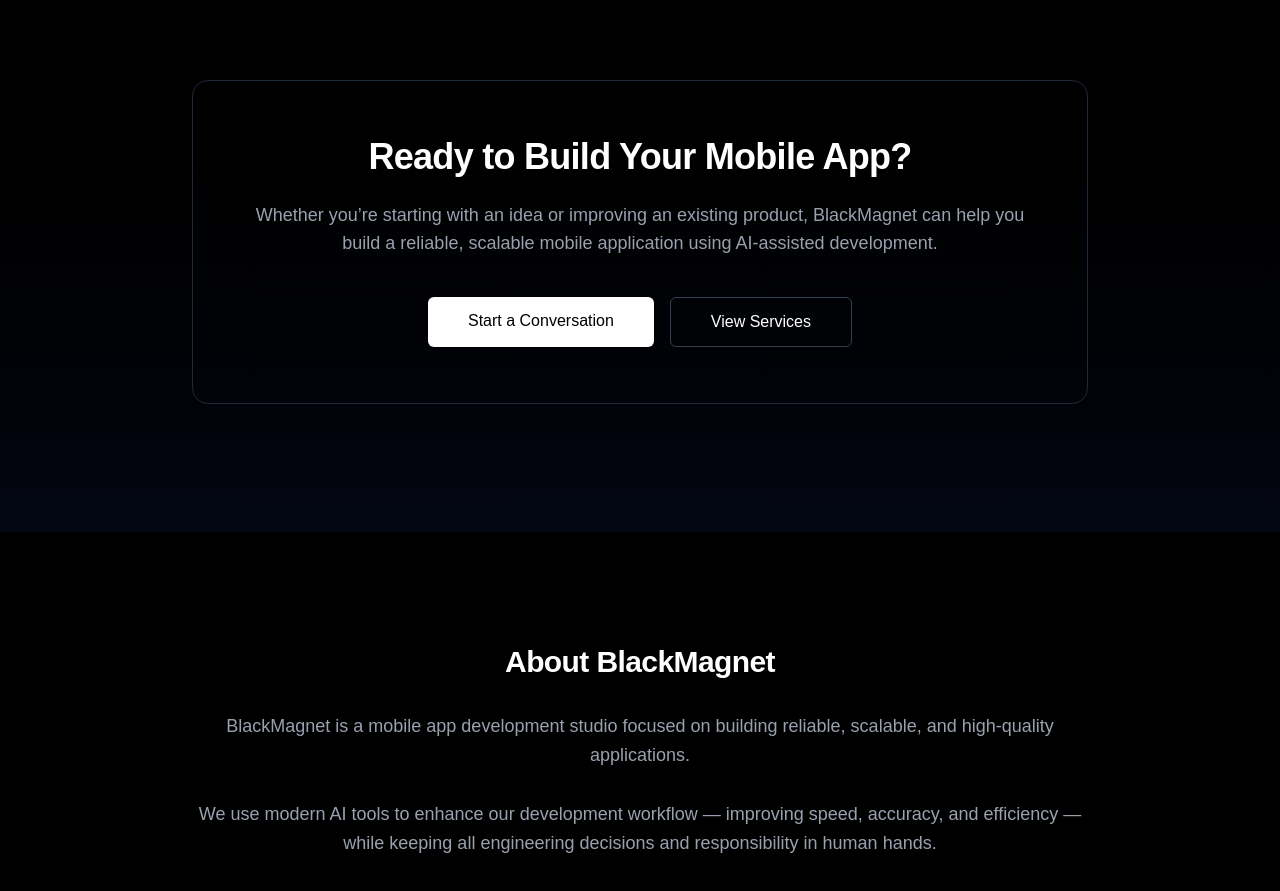
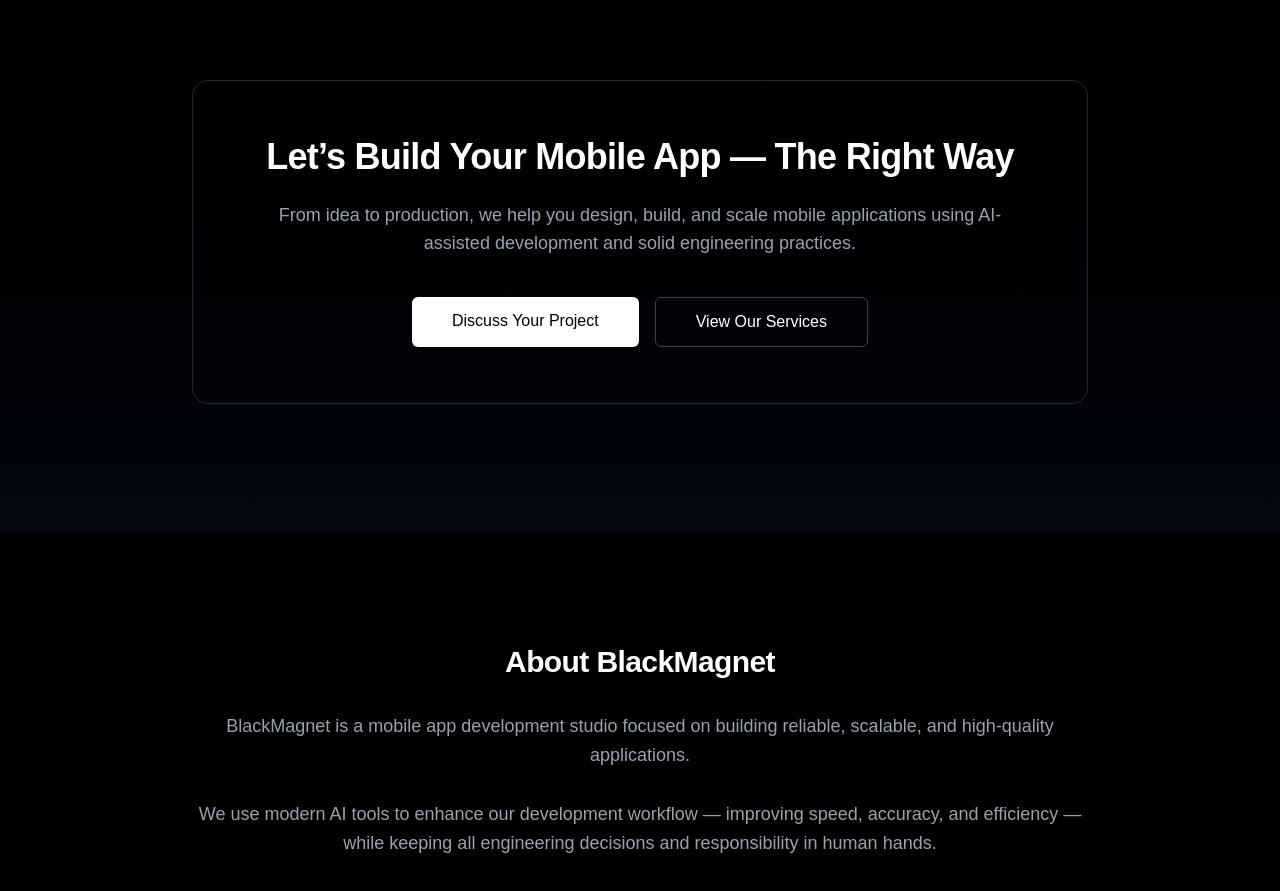
Before and after one commit to satyabratamahanta/blackmagnet, a Next.js app: page / in a window 1280 px wide. Shown: the part 4420-5311 px from the top of the page. Built offline with nearby package versions, Linux system fonts and the light colour scheme.

Commit message:
Improve CTA copy for clarity and professionalism

```diff
--- a/app/components/CallToAction.tsx
+++ b/app/components/CallToAction.tsx
@@ -7,13 +7,13 @@ export default function CallToAction() {
         <div className="max-w-4xl mx-auto text-center border border-gray-800 rounded-2xl p-10 sm:p-14">
 
           <h3 className="text-3xl sm:text-4xl font-bold mb-6">
-            Ready to Build Your Mobile App?
+            Let’s Build Your Mobile App — The Right Way
           </h3>
 
           <p className="text-gray-400 text-lg mb-10">
-            Whether you’re starting with an idea or improving an existing product,
-            BlackMagnet can help you build a reliable, scalable mobile application
-            using AI-assisted development.
+            From idea to production, we help you design, build, and scale mobile
+            applications using AI-assisted development and solid engineering
+            practices.
           </p>
 
           <div className="flex flex-col sm:flex-row justify-center gap-4">
@@ -21,14 +21,14 @@ export default function CallToAction() {
               href="mailto:hello@blackmagnet.tech"
               className="px-10 py-3 rounded-md bg-white text-black font-medium hover:bg-gray-200 hover:scale-[1.02] transition-transform"
             >
-              Start a Conversation
+              Discuss Your Project
             </a>
 
             <a
-              href="#"
+              href="/services"
               className="px-10 py-3 rounded-md border border-gray-700 text-white hover:border-gray-500 transition"
             >
-              View Services
+              View Our Services
             </a>
           </div>
 
```
